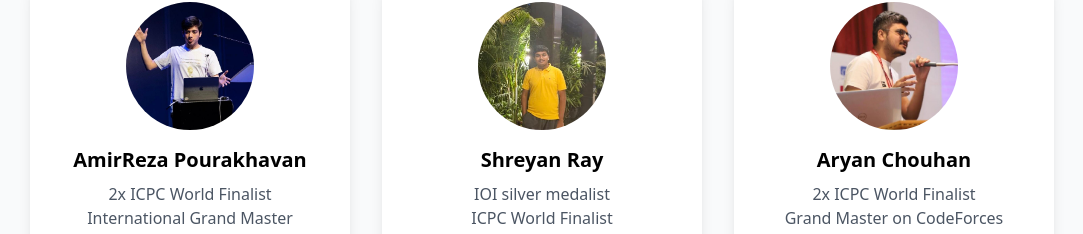
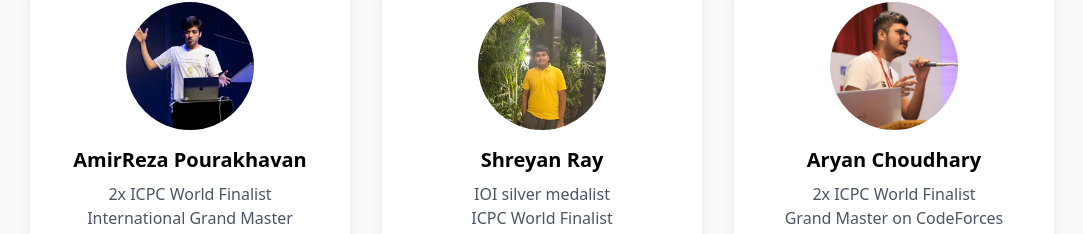
Before and after one commit to uditjainstjis/ICPC-SITE, a React (Vite) app: page / in a window 1280 px wide. Shown: the part 1174-1408 px from the top of the page, without its empty margins (98-1181 px from the left). Built offline with nearby package versions, Linux system fonts and the light colour scheme.

Commit message:
coach name changed

```diff
--- a/src/components/Coaches.tsx
+++ b/src/components/Coaches.tsx
@@ -26,7 +26,7 @@ export default function Coaches() {
       // company: "Ex-Google",
     },
     {
-      name: "Aryan Chouhan",
+      name: "Aryan Choudhary",
       role: "2x ICPC World Finalist\nGrand Master on CodeForces",
       image: coach9,
 
```
